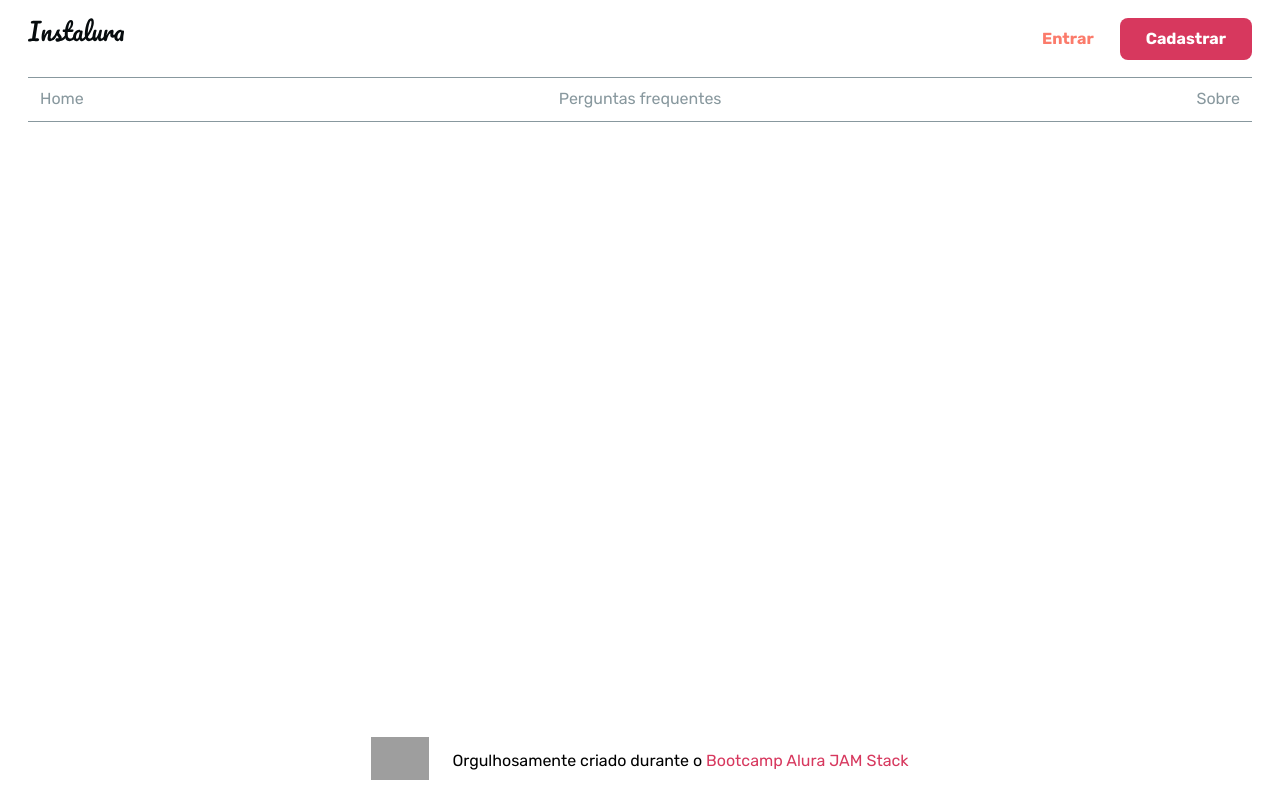
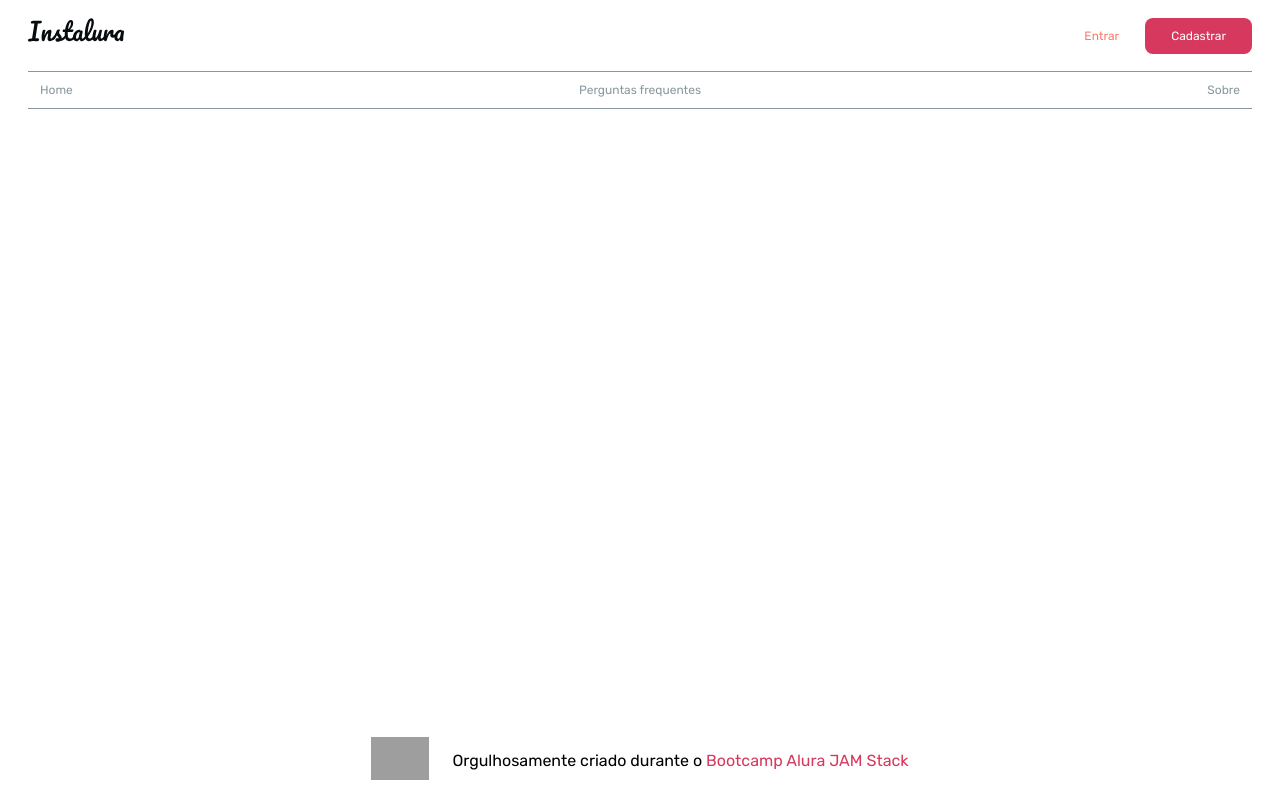
Before and after one commit to ivorafael/bootcamp-instalura, a Next.js app: page / in a window 1280 px wide. Built offline with nearby package versions, Linux system fonts and the light colour scheme; grey boxes are pictures that could not be loaded.

Commit message:
📦  Implements Text component/helpers

```diff
--- a/src/components/commons/Button/Button.js
+++ b/src/components/commons/Button/Button.js
@@ -1,5 +1,6 @@
 import styled, { css } from "styled-components"
 import { get } from "lodash"
+import { TextStylesVariantsMap } from "../../foundation/Text/Text"
 
 // - - - - - - - - - - - - - - - - - - - - - - - - - - - - - - - - - - - - - - - - - - - - - - - - - - - - -
 const ButtonDefault = css`
@@ -21,6 +22,8 @@ const Button = styled.button`
   border-radius: ${ ( { theme } ) => theme.borderRadius };
   transition: ${ ( { theme } ) => theme.transition };
 
+  ${ TextStylesVariantsMap.smallestException }
+
   ${ ( { ghost } ) => ( ghost ? ButtonGhost : ButtonDefault ) }
 
   &:hover,
--- a/src/components/commons/Menu/Menu.js
+++ b/src/components/commons/Menu/Menu.js
@@ -3,6 +3,7 @@ import React from 'react'
 import { MenuWrapper } from './styles/MenuWrapper'
 import Logo from '../../../theme/Logo'
 import Button from '../Button/Button'
+import Text from '../../foundation/Text/Text'
 
 //- - - - - - - - - - - - - - - - - - - - - - - - - - - - - - - - - - - - - - - - - - - - - - - -
 
@@ -28,7 +29,7 @@ const Menu = () => (
     <MenuWrapper.PrimaryNav as="ul">
       { mainNavItems.map( item => (
         <li key={ item.href }>
-          <a { ...item } />
+          <Text tag="a" variant="smallestException" { ...item } />
         </li>
       ) ) }
     </MenuWrapper.PrimaryNav>
```
